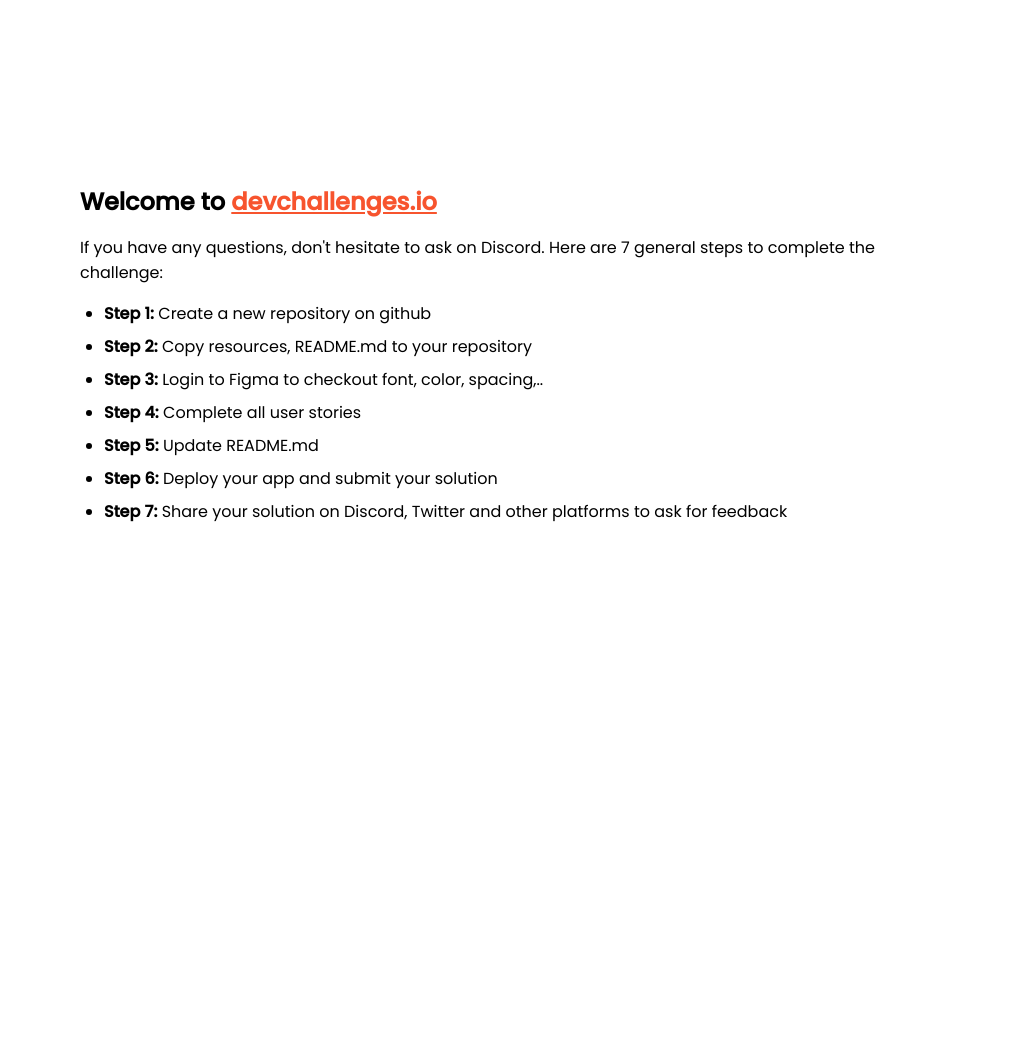
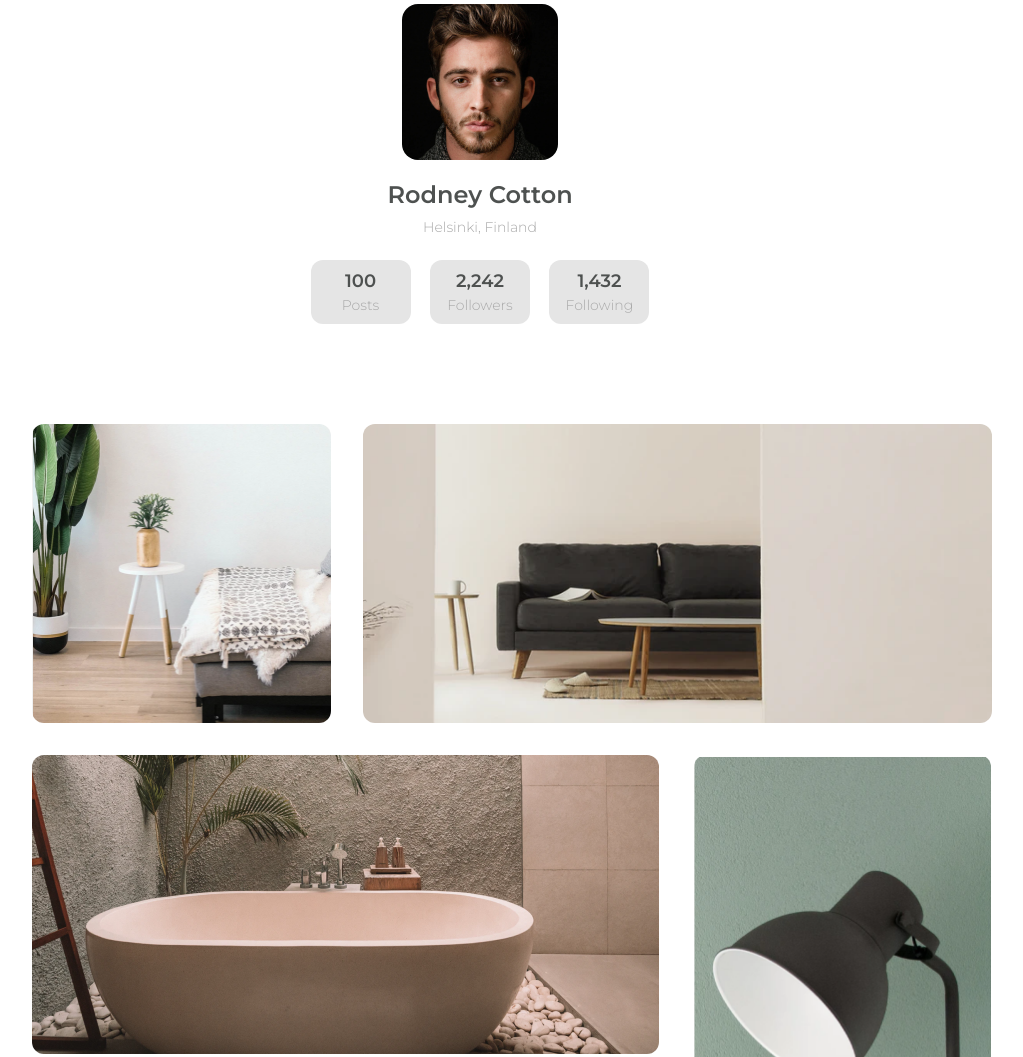
Before and after one commit to LaraSabatini/my-gallery-challenge, a plain HTML site: page index.html in a window 1280 px wide. Shown: the part 56-1113 px from the top of the page, without its empty margins (160-1183 px from the left). Before the commit the page ends 800 px from the top, so only its background shows below. Drawn offline with Linux system fonts and the light colour scheme.

Commit message:
Web version

```diff
--- a/index.html
+++ b/index.html
@@ -8,7 +8,7 @@
   maximum-scale=5"
     />
 
-    <link rel="icon" href="devchallenges.png" />
+    <link rel="icon" href="./images/devchallenges.png" />
 
     <link
       rel="shortcut icon"
@@ -21,75 +21,46 @@
       rel="stylesheet"
     />
 
-    <title>Devchallenges</title>
+    <link rel="stylesheet" href="styles/styles.css">
 
-    <style>
-      body {
-        font-family: "Poppins", sans-serif;
-      }
-
-      ul {
-        padding-left: 24px;
-      }
-
-      li {
-        margin-bottom: 8px;
-      }
-
-      .welcome {
-        max-width: 800px;
-        margin: 0 auto;
-      }
-
-      .welcome-text {
-        margin-top: 30vh;
-        font-weight: 500;
-      }
-
-      .welcome-text p {
-        font-size: 1rem;
-        font-weight: 400;
-      }
-
-      .welcome-text h1 {
-        font-size: 1.5rem;
-      }
-
-      .welcome-text a {
-        color: #f7542e;
-      }
-    </style>
+    <title>My Gallery</title>
   </head>
   <body>
-    <div class="welcome">
-      <div class="welcome-text">
-        <h1>
-          Welcome to
-          <a href="https://devchallenges.io/" target="_blank"
-            >devchallenges.io</a
-          >
-        </h1>
+     <div class="container">
 
-        <p>
-          If you have any questions, don't hesitate to ask on Discord. Here are
-          7 general steps to complete the challenge:
-        </p>
-      </div>
+       <div class="profile-info">
+        <img src="./images/profilePhoto.png" alt="Rodney Cotton">
+        <h2>Rodney Cotton</h2>
+        <span>Helsinki, Finland</span>
 
-      <ul>
-        <li><b>Step 1:</b> Create a new repository on github</li>
-        <li><b>Step 2:</b> Copy resources, README.md to your repository</li>
-        <li>
-          <b>Step 3:</b> Login to Figma to checkout font, color, spacing,..
-        </li>
-        <li><b>Step 4:</b> Complete all user stories</li>
-        <li><b>Step 5:</b> Update README.md</li>
-        <li><b>Step 6:</b> Deploy your app and submit your solution</li>
-        <li>
-          <b>Step 7:</b> Share your solution on Discord, Twitter and other
-          platforms to ask for feedback
-        </li>
-      </ul>
-    </div>
+        <div class="sub-container">
+          <div class="posts">
+            <p>100</p>
+            <span>Posts</span>
+          </div>
+
+          <div class="followers">
+            <p>2,242</p>
+            <span>Followers</span>
+          </div>
+
+          <div class="following">
+            <p>1,432</p>
+            <span>Following</span>
+          </div>
+        </div>
+       </div>
+
+       <div class="photos">
+         <div class="div1"><img src="./images/photo1.png" alt=""></div>
+         <div class="div2"><img src="./images/photo2.png" alt=""></div>
+         <div class="div3"><img src="./images/photo3.png" alt=""></div>
+         <div class="div4"><img src="./images/photo4.png" alt=""></div>
+         <div class="div5"><img src="./images/photo5.png" alt=""></div>
+         <div class="div6"><img src="./images/photo6.png" alt=""></div>
+       </div>
+     </div>
+
+     <footer>Created by <b>@LaraSabatini</b> - devChallenges.io</footer>
   </body>
 </html>
--- /dev/null
+++ b/styles/styles.scss
@@ -0,0 +1,139 @@
+@import url('https://fonts.googleapis.com/css2?family=Montserrat:wght@300;600;700&display=swap');
+
+:root {
+    --black:#4E5150;
+    --spanGray: #a9a9a9;
+    --backgroundGray: #e5e5e5;
+    --lightGray: #bdbdbd;
+    --footerGray: #b9bdcf;
+}
+
+* {
+    margin: 0;
+    padding: 0;
+    font-family: Montserrat;
+}
+
+.container {
+    width: 70vw;
+    height: 100vh;
+    margin: 0 auto;
+}
+
+.profile-info {
+
+    img {
+        width: 156px;
+        border-radius: 16px;
+        margin: 60px 0 16px 0;
+    }
+
+    h2 {
+        color: var(--black);
+        font-weight: 600;
+        font-size: 24px;
+        margin-bottom: 8px;
+    }
+
+    span {
+        color: var(--spanGray);
+        font-size: 14px;
+    }
+
+    text-align: center;
+
+    .sub-container {
+        display: flex;
+        flex-direction: row;
+        width: 40%;
+        justify-content: space-around;
+        margin: 0 auto;
+
+        div {
+            width: 100px;
+            background: var(--backgroundGray);
+            border-radius: 12px;
+            padding: 10px 0;
+            margin-top: 24px;
+
+            p {
+                color: var(--black);
+                font-size: 18px;
+                font-weight: 600;
+                margin-bottom: 3px;
+            }
+
+            span {
+                font-size: 14px;
+                color: var(--spanGray);
+            }
+        }
+    }
+}
+
+.photos {
+    display: grid;
+    grid-template-columns: repeat(3, 299px);
+    grid-template-rows: repeat(2, 299px) 1fr;
+    grid-column-gap: 32px;
+    grid-row-gap: 32px;
+    margin-top: 100px;
+    padding-bottom: 134px;
+
+    img {
+        border-radius: 12px;
+    }
+}
+
+.div1, .div5, .div6 {
+    img {
+        width: 299px;
+        height: 299px;
+    }
+}
+
+.div1 {
+    grid-area: 1 / 1 / 2 / 2;
+}
+
+.div2 {
+    grid-area: 1 / 2 / 2 / 4;
+
+    img {
+        width: 629px;
+        height: 299px;
+    }
+}
+
+.div3 {
+    grid-area: 2 / 1 / 3 / 3;
+
+    img {
+        width: 627px;
+        height: 299px;
+    }
+}
+
+.div4 {
+    grid-area: 2 / 3 / 4 / 4;
+
+    img {
+        width: 297px;
+        height: 630px;
+    }
+}
+
+.div5 {
+    grid-area: 3 / 1 / 4 / 2;
+}
+
+.div6 {
+    grid-area: 3 / 2 / 4 / 3;
+}
+
+footer {
+    text-align: center;
+    margin-top: 900px;
+    font-size: 14px;
+    color: var(--footerGray);
+}
```
Also changed, not shown: images/devchallenges.png (renamed from devchallenges.png), images/photo1.png (renamed from photo1.png), images/photo2.png (renamed from photo2.png), images/photo3.png (renamed from photo3.png), images/photo4.png (added), images/photo5.png (renamed from photo5.png), images/photo6.png (added), images/profilePhoto.png (added), photo4.png (deleted), styles/styles.css (added), 3 other files.
